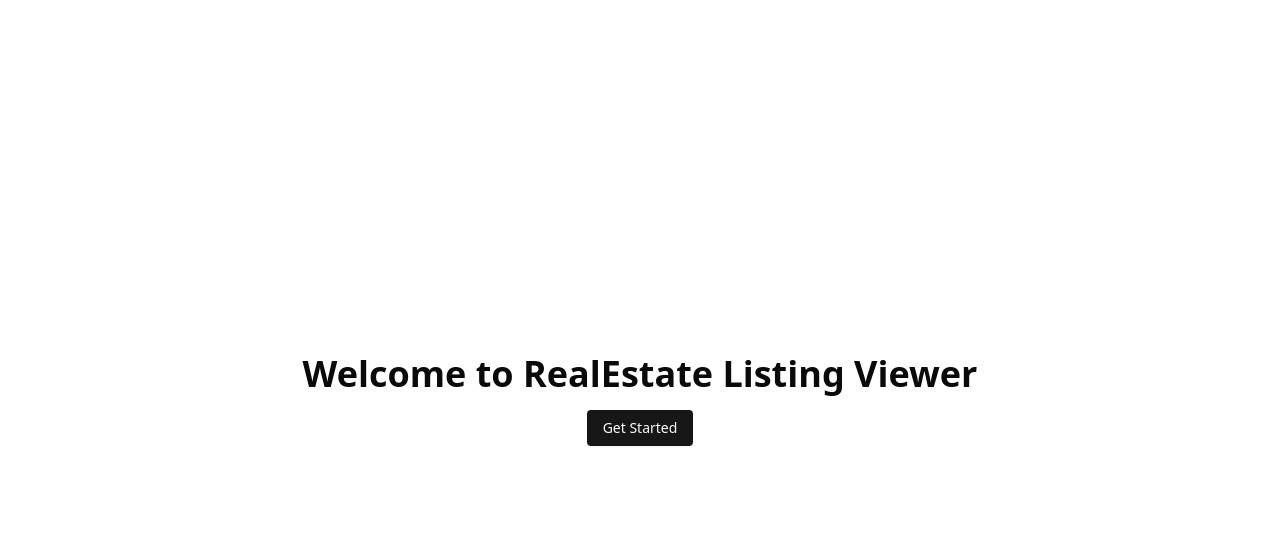
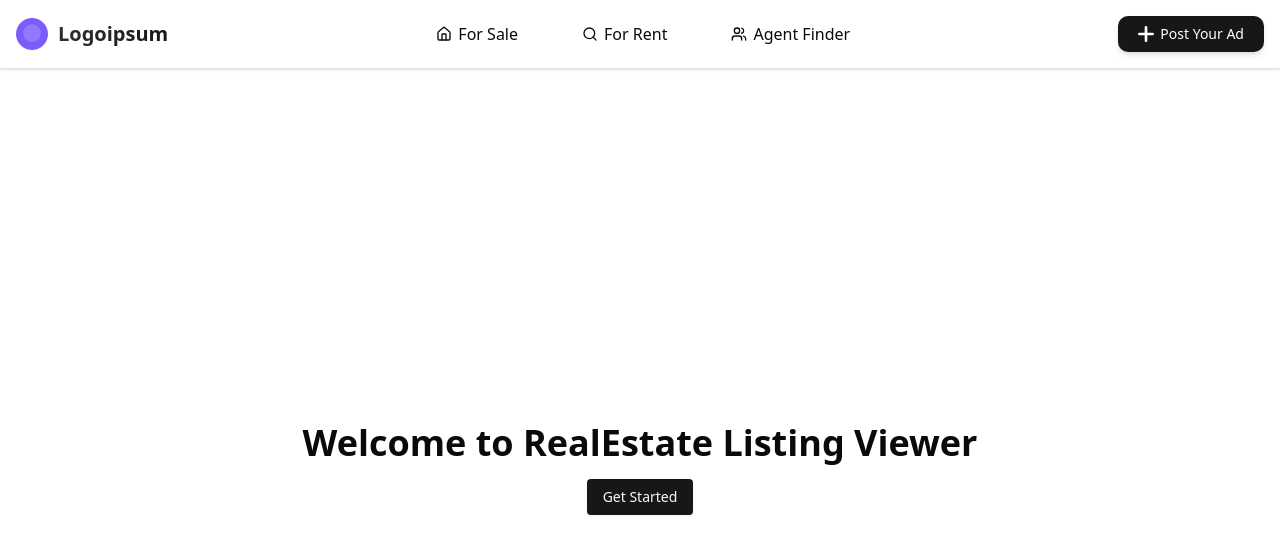
Before and after one commit to evanperez444/RealEstate_Listing_Viewer, a Next.js app: page / in a window 1280 px wide. Shown: the top 554 px of the page. Built offline with nearby package versions, Linux system fonts and the light colour scheme.

Commit message:
Added Header Component

```diff
--- /dev/null
+++ b/app/Provider.jsx
@@ -0,0 +1,13 @@
+import React from 'react';
+import Header from './_components/Header.jsx';
+
+const Provider = ({ children }) => {
+    return (
+        <div>
+            <Header/>
+            {children}
+        </div>
+    );
+};
+
+export default Provider;
--- /dev/null
+++ b/app/_components/Header.jsx
@@ -0,0 +1,54 @@
+import Link from 'next/link';
+import Image from 'next/image';
+import { Button } from '@/components/ui/button';
+import { Home, Search, Users } from 'lucide-react';
+
+export default function Header() {
+  return (
+    <header className="w-full border-b border-border py-4 shadow-sm bg-background sticky top-0 z-50">
+      <div className="container mx-auto px-4 flex items-center justify-between">
+        {/* Logo */}
+        <Link href="/" className="flex items-center gap-2.5 hover:opacity-90 transition-opacity">
+          <div className="w-8 h-8 relative">
+            <svg viewBox="0 0 36 36" fill="none" xmlns="http://www.w3.org/2000/svg">
+              <path d="M18 36C27.9411 36 36 27.9411 36 18C36 8.05887 27.9411 0 18 0C8.05887 0 0 8.05887 0 18C0 27.9411 8.05887 36 18 36Z" fill="#7C5DFA"/>
+              <path d="M18 27C23.5228 27 28 22.5228 28 17C28 11.4772 23.5228 7 18 7C12.4772 7 8 11.4772 8 17C8 22.5228 12.4772 27 18 27Z" fill="#9277FF"/>
+            </svg>
+          </div>
+          <span className="text-xl font-bold bg-gradient-to-r from-primary/90 to-primary bg-clip-text text-transparent">Logoipsum</span>
+        </Link>
+
+        {/* Navigation links */}
+        <nav className="hidden md:flex items-center gap-16">
+          <Link href="/for-sale" className="font-medium hover:text-primary transition-colors flex items-center gap-1.5 group">
+            <Home size={16} className="group-hover:text-primary transition-colors" />
+            <span>For Sale</span>
+          </Link>
+          <Link href="/for-rent" className="font-medium hover:text-primary transition-colors flex items-center gap-1.5 group">
+            <Search size={16} className="group-hover:text-primary transition-colors" />
+            <span>For Rent</span>
+          </Link>
+          <Link href="/agent-finder" className="font-medium hover:text-primary transition-colors flex items-center gap-1.5 group">
+            <Users size={16} className="group-hover:text-primary transition-colors" />
+            <span>Agent Finder</span>
+          </Link>
+        </nav>
+
+        {/* CTA button */}
+        <Button className="bg-primary hover:bg-primary/90 text-white rounded-lg shadow-md hover:shadow-lg transition-all px-5">
+          <span className="hidden sm:inline-flex items-center gap-1.5">
+            <svg width="12" height="12" viewBox="0 0 12 12" fill="none" xmlns="http://www.w3.org/2000/svg">
+              <path d="M6 1V11M1 6H11" stroke="currentColor" strokeWidth="2" strokeLinecap="round" strokeLinejoin="round"/>
+            </svg>
+            Post Your Ad
+          </span>
+          <span className="sm:hidden">
+            <svg width="12" height="12" viewBox="0 0 12 12" fill="none" xmlns="http://www.w3.org/2000/svg">
+              <path d="M6 1V11M1 6H11" stroke="currentColor" strokeWidth="2" strokeLinecap="round" strokeLinejoin="round"/>
+            </svg>
+          </span>
+        </Button>
+      </div>
+    </header>
+  );
+}
--- a/app/layout.js
+++ b/app/layout.js
@@ -1,5 +1,6 @@
 import { Geist, Geist_Mono } from "next/font/google";
 import "./globals.css";
+import Provider from "./Provider";
 
 const geistSans = Geist({
   variable: "--font-geist-sans",
@@ -22,7 +23,9 @@ export default function RootLayout({ children }) {
       <body
         className={`${geistSans.variable} ${geistMono.variable} antialiased`}
       >
-        {children}
+        <Provider>
+          {children}
+        </Provider>
       </body>
     </html>
   );
```
